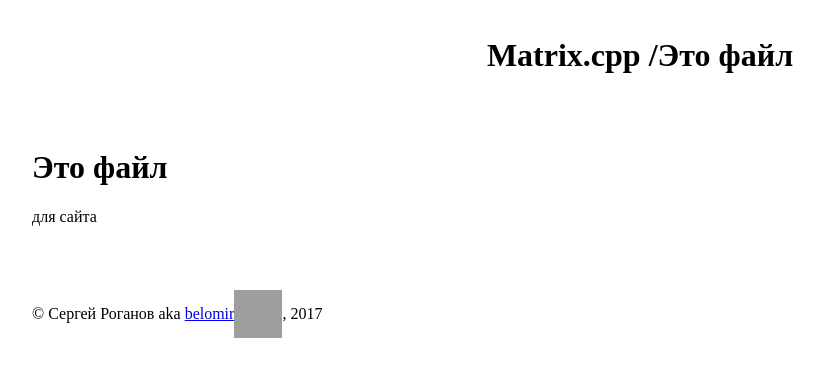
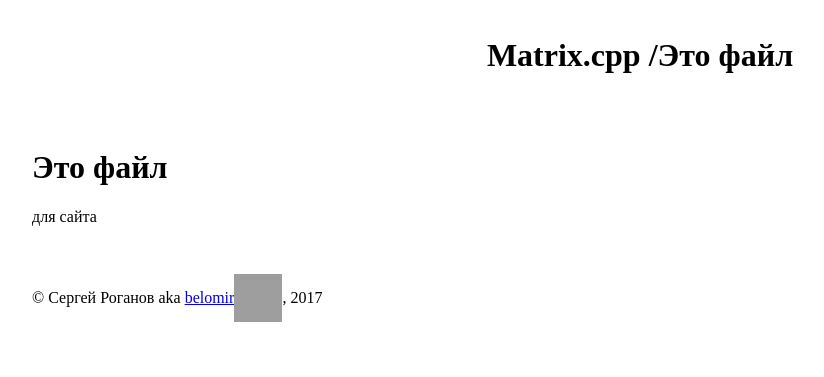
Before and after one commit to belomir/Matrix.cpp, a Jekyll site: the page built from docs/index.md, in a window 1280 px wide. Shown: the top 377 px of the page, without its empty margins (0-824 px from the left). Built offline with Jekyll 4.4.1, drawn with Linux system fonts in a browser that asks for light colours; our own code applies the rules of GitHub Pages for plain Markdown files; a script that is not in the unit is left out; the repository's description, which GitHub fills in, is left out; grey boxes are pictures that could not be loaded.

Commit message:
Update style.sass

```diff
--- a/docs/css/style.sass
+++ b/docs/css/style.sass
@@ -26,4 +26,3 @@ body
 			align-items: center
 			img
 				height: 3em
-				padding: 1em 0
```
